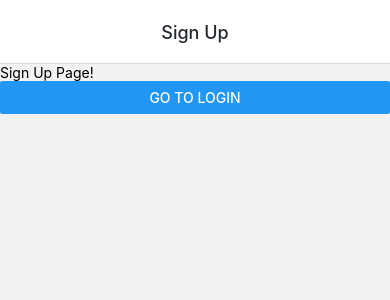
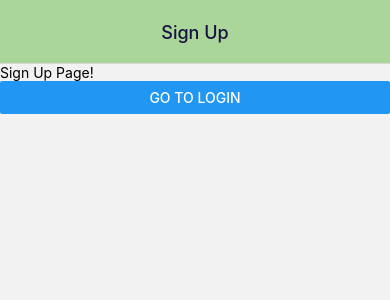
Before and after one commit to manugeo/my-react-native-app, a React Native app: screen / in a window 390 px wide. Shown: the top 300 px of the page. Built offline with nearby package versions, Linux system fonts and the light colour scheme.

Commit message:
Created new InputText & InputButton components.

```diff
--- a/src/theme.js
+++ b/src/theme.js
@@ -1,20 +1,20 @@
 const theme = {
   colors: {
-    textPrimary: '#24292e',
-    textSecondary: '#586069',
-    primary: '#0366d6',
+    backgroundPrimary: '#abd699',
+    textPrimary: '#16123f',
+    textLight: '#ffffff',
+
+    // textPrimary: '#0d5588',
+    teal: '#75c9b7',
+    mint: '#c7ddcc',
+    navy: '#16123f'
   },
-  fontSizes: {
-    body: 14,
-    subheading: 16,
-  },
-  fonts: {
-    main: 'System',
-  },
-  fontWeights: {
-    normal: '400',
-    bold: '700',
-  },
+  texts: {
+    medium: {
+      fontSize: 15,
+      lineHeight: 18
+    },
+  }
 };
 
 export default theme;
```
Also changed, not shown: src/components/InputButton.jsx (added, +29 -0 lines), src/components/InputText.jsx (added, +31 -0 lines).
